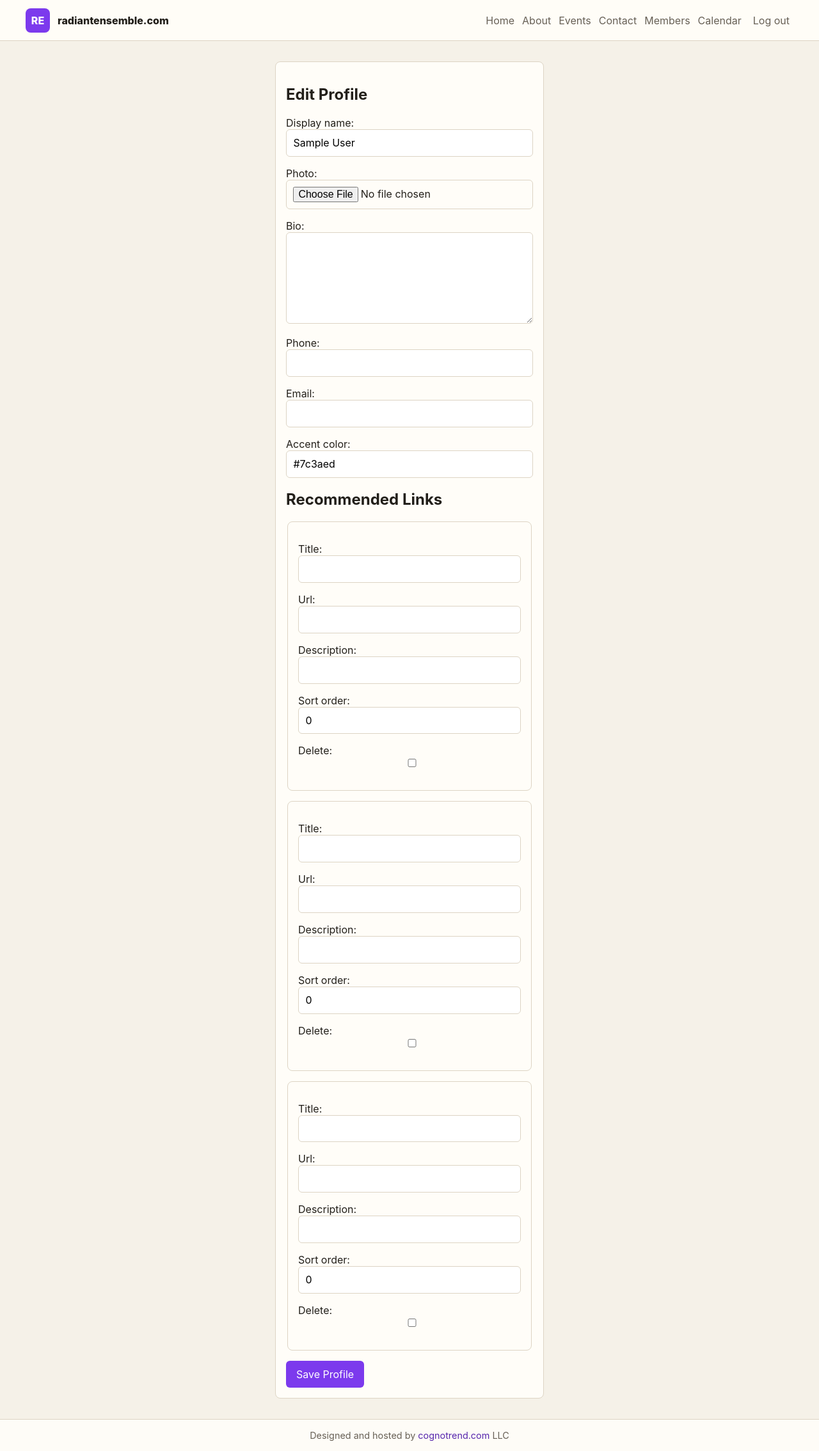
After one commit to musicarroll/radiantensemble, a Django app: page /members/me/edit/ in a window 1280 px wide. The commit adds this page. Shown: the whole page at 64% size. Run offline with Django 5.2, Linux system fonts and the light colour scheme; the visitor is signed in with stand-in values (Sample User, id 1).

Commit message:
Moved links, added profile

```diff
--- a/community/forms.py
+++ b/community/forms.py
@@ -1,6 +1,7 @@
 from django import forms
+from django.forms import inlineformset_factory
 
-from .models import BugReport, ContactMessage, Event, FeatureRequest
+from .models import BugReport, ContactMessage, Event, FeatureRequest, MemberProfile, MemberProfileLink
 
 
 class ContactForm(forms.ModelForm):
@@ -52,3 +53,21 @@ class FeatureRequestForm(forms.ModelForm):
             "use_case": forms.Textarea(attrs={"rows": 4}),
             "benefit": forms.Textarea(attrs={"rows": 3}),
         }
+
+
+class MemberProfileForm(forms.ModelForm):
+    class Meta:
+        model = MemberProfile
+        fields = ["display_name", "photo", "bio", "phone", "email", "accent_color"]
+        widgets = {
+            "bio": forms.Textarea(attrs={"rows": 6}),
+        }
+
+
+MemberProfileLinkFormSet = inlineformset_factory(
+    MemberProfile,
+    MemberProfileLink,
+    fields=["title", "url", "description", "sort_order"],
+    extra=3,
+    can_delete=True,
+)
--- a/community/models.py
+++ b/community/models.py
@@ -25,7 +25,10 @@ class MemberProfile(TimestampedModel):
     user = models.OneToOneField(settings.AUTH_USER_MODEL, on_delete=models.CASCADE, related_name="member_profile")
     display_name = models.CharField(max_length=120)
     slug = models.SlugField(max_length=140, unique=True)
+    photo = models.FileField(upload_to="member_photos/%Y/%m/", blank=True)
     bio = models.TextField(blank=True)
+    phone = models.CharField(max_length=40, blank=True)
+    email = models.EmailField(blank=True)
     accent_color = models.CharField(max_length=24, default="#7c3aed")
     page_theme = models.CharField(max_length=40, default="radiant")
     custom_css = models.TextField(blank=True)
@@ -46,6 +49,20 @@ class MemberProfile(TimestampedModel):
 
     def __str__(self):
         return self.display_name
+
+
+class MemberProfileLink(TimestampedModel):
+    profile = models.ForeignKey(MemberProfile, on_delete=models.CASCADE, related_name="links")
+    title = models.CharField(max_length=160)
+    url = models.URLField()
+    description = models.CharField(max_length=255, blank=True)
+    sort_order = models.PositiveIntegerField(default=0)
+
+    class Meta:
+        ordering = ["sort_order", "title"]
+
+    def __str__(self):
+        return self.title
 
 
 class VisibleContent(TimestampedModel):
--- a/community/static/community/css/site.css
+++ b/community/static/community/css/site.css
@@ -15,9 +15,12 @@
 
 body {
   margin: 0;
+  min-height: 100vh;
   background: var(--bg);
   color: var(--ink);
   font-family: Inter, ui-sans-serif, system-ui, -apple-system, BlinkMacSystemFont, "Segoe UI", sans-serif;
+  display: flex;
+  flex-direction: column;
 }
 
 a {
@@ -78,6 +81,32 @@ select {
   text-decoration: none;
 }
 
+main {
+  flex: 1;
+}
+
+.site-footer {
+  padding: 1rem clamp(1rem, 4vw, 2.5rem);
+  color: var(--muted);
+  background: rgba(255, 253, 248, 0.94);
+  border-top: 1px solid var(--line);
+}
+
+.hosting-credit a {
+  color: var(--accent-dark);
+  text-decoration: none;
+}
+
+.hosting-credit a:hover {
+  text-decoration: underline;
+}
+
+.hosting-credit {
+  margin: 0;
+  font-size: 0.9rem;
+  text-align: center;
+}
+
 .loading-shell,
 .auth-panel,
 .member-hero,
@@ -118,7 +147,10 @@ select {
 .event-form-panel select,
 .work-item-form-panel textarea,
 .work-item-form-panel input,
-.work-item-form-panel select {
+.work-item-form-panel select,
+.profile-form-panel textarea,
+.profile-form-panel input,
+.profile-form-panel select {
   width: 100%;
   padding: 0.65rem;
   border: 1px solid var(--line);
@@ -212,6 +256,43 @@ select {
   background: var(--surface);
   border: 1px solid var(--line);
   border-radius: 8px;
+}
+
+.member-list-page {
+  width: min(1120px, calc(100vw - 2rem));
+  margin: 2rem auto;
+}
+
+.member-profile-grid {
+  display: grid;
+  grid-template-columns: repeat(3, 1fr);
+  gap: 1rem;
+}
+
+.member-profile-card,
+.profile-link-form {
+  padding: 1rem;
+  background: var(--surface);
+  border: 1px solid var(--line);
+  border-radius: 8px;
+}
+
+.member-profile-card img {
+  display: block;
+  width: 100%;
+  aspect-ratio: 1;
+  object-fit: cover;
+  border-radius: 8px;
+}
+
+.profile-link-formset {
+  display: grid;
+  gap: 1rem;
+  margin-bottom: 1rem;
+}
+
+.profile-link-form legend {
+  font-weight: 700;
 }
 
 .calendar-shell,
--- a/community/templates/community/base.html
+++ b/community/templates/community/base.html
@@ -20,10 +20,8 @@
       <a href="{% url 'upcoming_events' %}">Events</a>
       <a href="{% url 'contact' %}">Contact</a>
       {% if request.user.is_authenticated %}
+        <a href="{% url 'member_list' %}">Members</a>
         <a href="{% url 'calendar' %}">Calendar</a>
-        <a href="{% url 'bug_report_list' %}">Bugs</a>
-        <a href="{% url 'feature_request_list' %}">Features</a>
-        <a href="/admin/">Admin</a>
         <form method="post" action="{% url 'logout' %}">
           {% csrf_token %}
           <button type="submit">Log out</button>
@@ -36,5 +34,10 @@
   <main>
     {% block content %}{% endblock %}
   </main>
+  <footer class="site-footer">
+    <p class="hosting-credit">
+      Designed and hosted by <a href="https://cognotrend.com">cognotrend.com</a> LLC
+    </p>
+  </footer>
 </body>
 </html>
--- /dev/null
+++ b/community/templates/community/profile_form.html
@@ -0,0 +1,23 @@
+{% extends "community/base.html" %}
+
+{% block title %}Edit Profile | Radiant Ensemble{% endblock %}
+
+{% block content %}
+  <section class="auth-panel profile-form-panel">
+    <h1>Edit Profile</h1>
+    <form method="post" enctype="multipart/form-data">
+      {% csrf_token %}
+      {{ form.as_p }}
+      <h2>Recommended Links</h2>
+      {{ formset.management_form }}
+      <div class="profile-link-formset">
+        {% for link_form in formset %}
+          <fieldset class="profile-link-form">
+            {{ link_form.as_p }}
+          </fieldset>
+        {% endfor %}
+      </div>
+      <button class="primary-button" type="submit">Save Profile</button>
+    </form>
+  </section>
+{% endblock %}
--- a/community/urls.py
+++ b/community/urls.py
@@ -19,6 +19,8 @@ urlpatterns = [
     path("features/", views.feature_request_list, name="feature_request_list"),
     path("features/new/", views.feature_request_create, name="feature_request_create"),
     path("features/<int:request_id>/", views.feature_request_detail, name="feature_request_detail"),
+    path("members/", views.member_list, name="member_list"),
+    path("members/me/edit/", views.edit_profile, name="edit_profile"),
     path("members/<slug:slug>/", views.member_page, name="member_page"),
     path("messages/<int:thread_id>/", views.thread_page, name="thread_page"),
     path("api/me/", views.api_me, name="api_me"),
--- a/community/views.py
+++ b/community/views.py
@@ -12,7 +12,7 @@ from django.urls import reverse
 from django.utils import timezone
 from django.views.decorators.http import require_http_methods
 
-from .forms import BugReportForm, ContactForm, EventForm, FeatureRequestForm
+from .forms import BugReportForm, ContactForm, EventForm, FeatureRequestForm, MemberProfileForm, MemberProfileLinkFormSet
 from .models import (
     Artifact,
     BugReport,
@@ -310,10 +310,15 @@ def feature_request_detail(request, request_id):
     return render(request, "community/feature_request_detail.html", {"feature": feature})
 
 
+@login_required
+def member_list(request):
+    profiles = MemberProfile.objects.select_related("user").prefetch_related("links").all()
+    return render(request, "community/member_list.html", {"profiles": profiles})
+
+
+@login_required
 def member_page(request, slug):
     profile = get_object_or_404(MemberProfile, slug=slug)
-    if not profile.page_is_public and not request.user.is_authenticated:
-        raise Http404("Member page not found")
     posts = [post for post in Post.objects.filter(owner=profile.user) if post.is_visible_to(request.user)]
     artifacts = [artifact for artifact in Artifact.objects.filter(owner=profile.user) if artifact.is_visible_to(request.user)]
     return render(
@@ -321,6 +326,21 @@ def member_page(request, slug):
         "community/member_page.html",
         {"profile": profile, "posts": posts, "artifacts": artifacts},
     )
+
+
+@login_required
+def edit_profile(request):
+    profile, _created = MemberProfile.objects.get_or_create(
+        user=request.user,
+        defaults={"display_name": request.user.get_full_name() or request.user.username},
+    )
+    form = MemberProfileForm(request.POST or None, request.FILES or None, instance=profile)
+    formset = MemberProfileLinkFormSet(request.POST or None, instance=profile)
+    if request.method == "POST" and form.is_valid() and formset.is_valid():
+        form.save()
+        formset.save()
+        return redirect("member_page", slug=profile.slug)
+    return render(request, "community/profile_form.html", {"form": form, "formset": formset, "profile": profile})
 
 
 @login_required
```
Also changed, not shown: other parts of community/static/community/css/site.css (+32 -1 lines), SESSION_NOTES.md (+18 -0 lines), community/admin.py (+8 -1 lines), community/templates/community/member_list.html (added, +24 -0 lines), community/templates/community/member_page.html (+26 -1 lines), community/tests.py (+55 -1 lines), frontend/src/home.jsx (+11 -1 lines), community/migrations/0007_memberprofile_contact_info_memberprofile_photo_and_more.py (added), community/migrations/0008_remove_memberprofile_contact_info_and_more.py (added).
